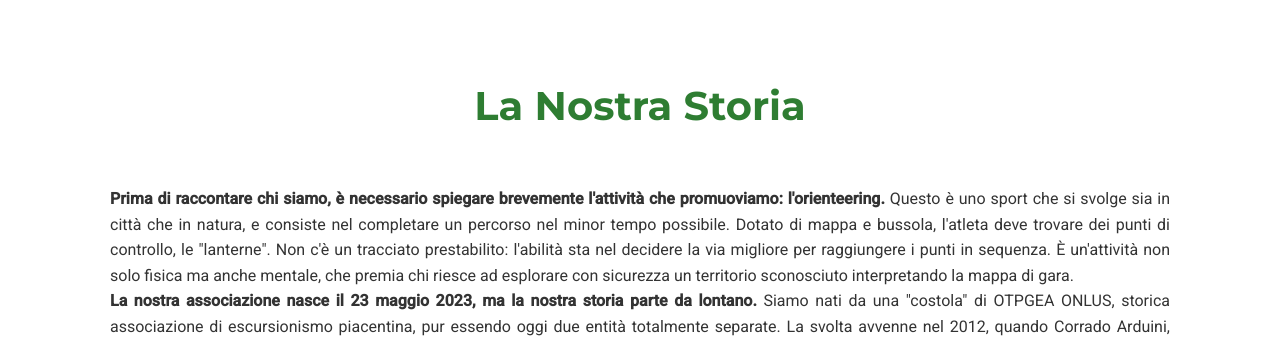
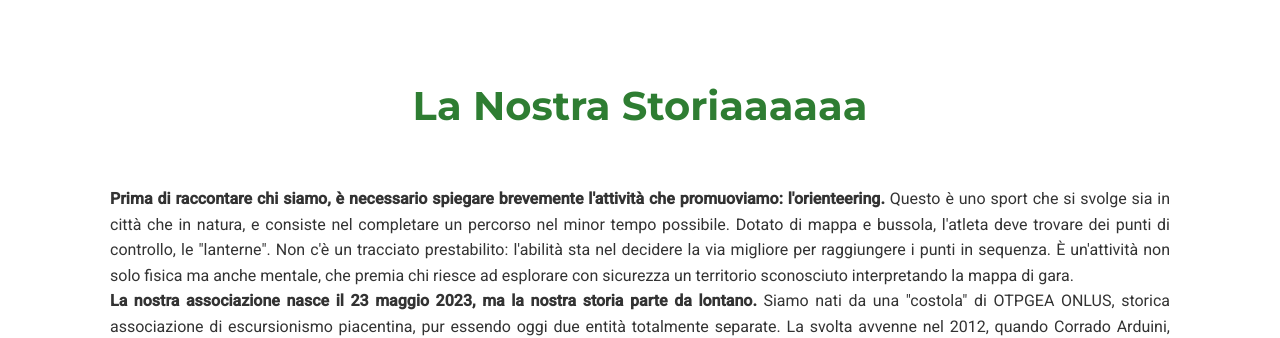
Before and after one commit to oriotpgea/sito-otpgea, a plain HTML site: page index.html in a window 1280 px wide. Shown: the part 822-1160 px from the top of the page. Drawn offline with Linux system fonts and the light colour scheme.

Commit message:
Test commit con account personale

```diff
--- a/index.html
+++ b/index.html
@@ -43,7 +43,7 @@
 
         <section id="chi-siamo" class="content-section">
             <div class="container">
-                <h2>La Nostra Storia</h2>
+                <h2>La Nostra Storiaaaaaa</h2>
                 <p>
                     <strong>Prima di raccontare chi siamo, è necessario spiegare brevemente l'attività che promuoviamo: l'orienteering.</strong>
                     Questo è uno sport che si svolge sia in città che in natura, e consiste nel completare un percorso nel minor tempo possibile. Dotato di mappa e bussola, l'atleta deve trovare dei punti di controllo, le "lanterne". Non c'è un tracciato prestabilito: l'abilità sta nel decidere la via migliore per raggiungere i punti in sequenza. È un'attività non solo fisica ma anche mentale, che premia chi riesce ad esplorare con sicurezza un territorio sconosciuto interpretando la mappa di gara.
```
